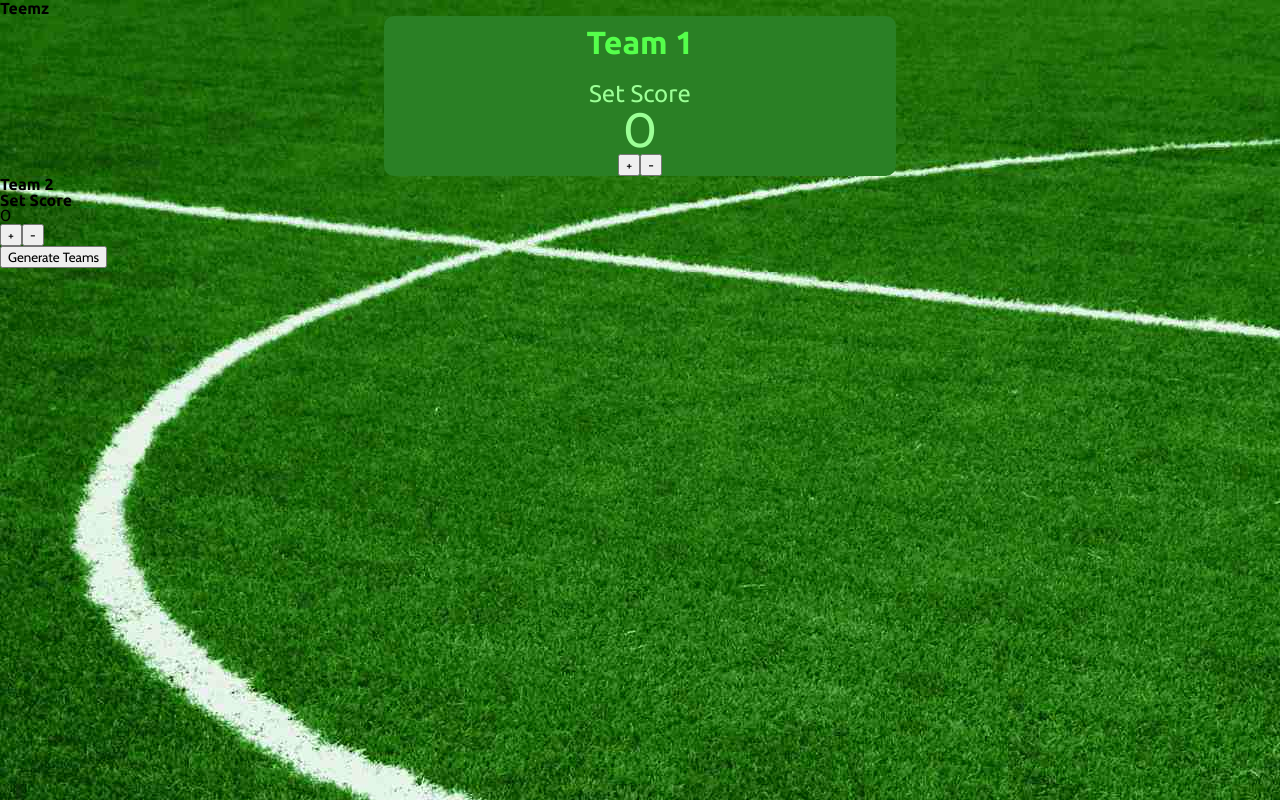
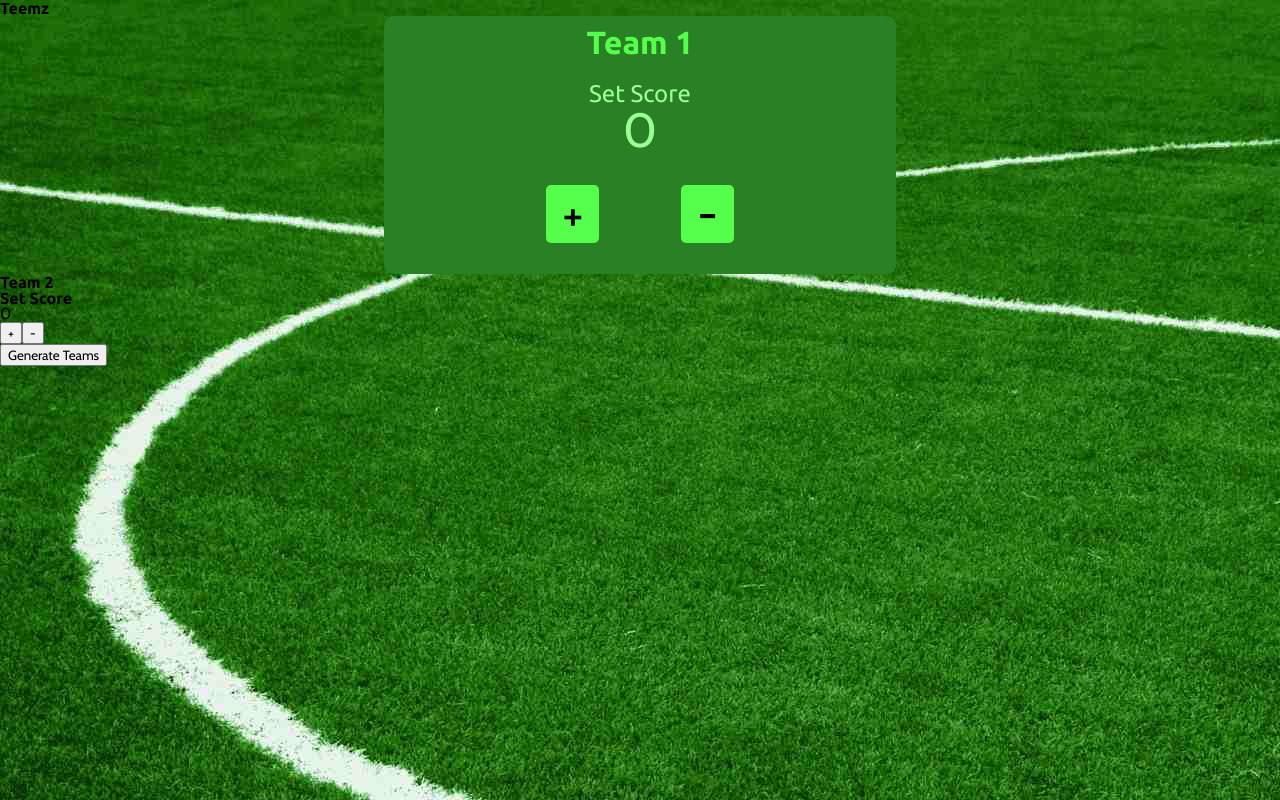
Before and after one commit to teemz-app/teemz-frontend, a React (Create React App) app: page / in a window 1280 px wide. Built offline with nearby package versions, Linux system fonts and the light colour scheme.

Commit message:
styled score setting buttons

```diff
--- a/src/components/TeamCard/ScoringComponents/ScoreButtonsT1/ScoreButtons.js
+++ b/src/components/TeamCard/ScoringComponents/ScoreButtonsT1/ScoreButtons.js
@@ -2,6 +2,7 @@ const ScoreButtons = ({ onIncrement, onDecrement}) => (
     <>
         <div>
             <button
+                className="teamCard_setScoreButton"
                 onClick= { onIncrement }
             >
                 +
@@ -9,6 +10,7 @@ const ScoreButtons = ({ onIncrement, onDecrement}) => (
 
 
             <button
+                className="teamCard_setScoreButton"
                 onClick= { onDecrement }
             >
                 -
--- a/src/styles/teamCard.css
+++ b/src/styles/teamCard.css
@@ -44,3 +44,14 @@
 
     color: var(--lightGreen);
 }
+
+.teamCard_setScoreButton {
+    font-size: 3rem;
+
+    background-color: var(--brightGreen);
+    border: none;
+    border-radius: 5px;
+
+    padding: 0 1rem;
+    margin: 6% 8%;
+}
```
